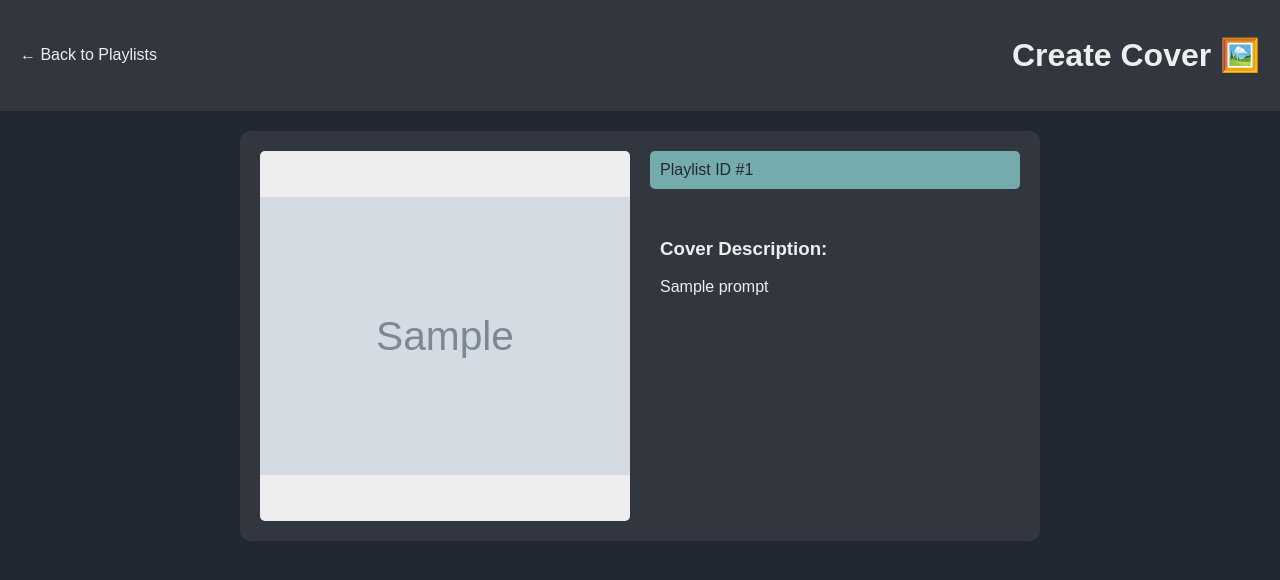
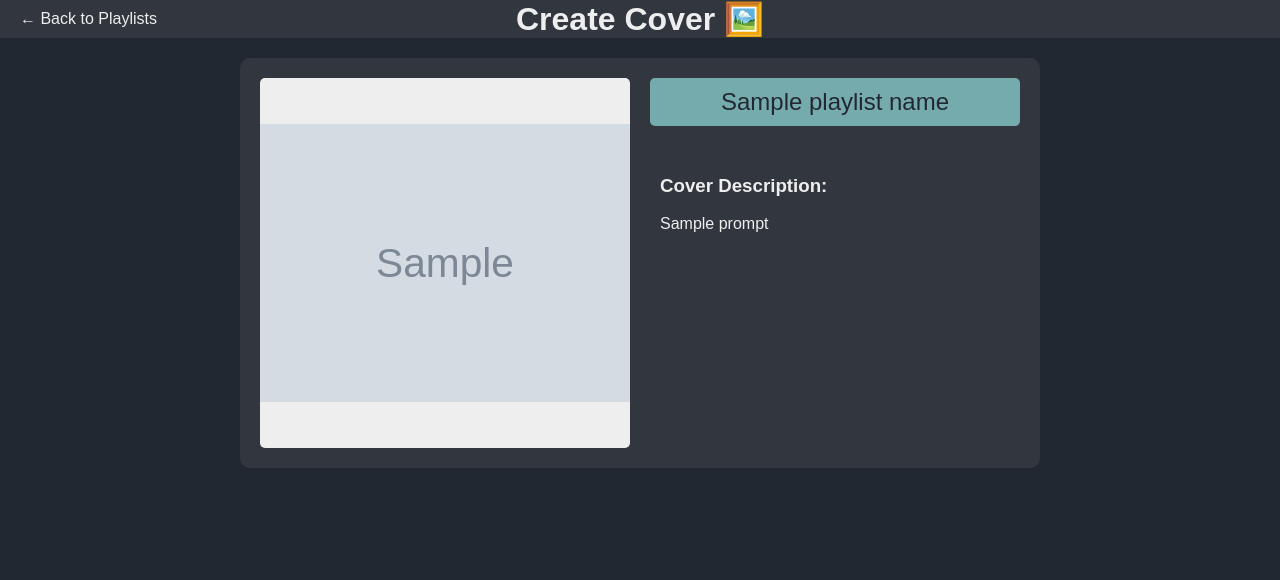
Before and after one commit to LoganBolton/Playlist-Cover-Generator, a Django app: template spotify/playlister/templates/playlister/display_image.html in a window 1280 px wide. Shown: the top 580 px of the page. Run offline with Django 3.2, Linux system fonts and the light colour scheme; the template is opened without the code that fills it: most values are stand-ins (such as "Sample title", 1, 10 or a date in 2020); grey boxes marked "Sample" are stand-in pictures.

Commit message:
nice html

```diff
--- a/spotify/playlister/templates/playlister/display_image.html
+++ b/spotify/playlister/templates/playlister/display_image.html
@@ -14,16 +14,23 @@
         }
         .header {
             background-color: #31363F;
-            padding: 15px 20px;
             display: flex;
             justify-content: space-between;
             align-items: center;
+            position: relative;
         }
         .back-button {
             color: #EEEEEE;
             text-decoration: none;
             display: flex;
             align-items: center;
+            position: absolute;
+            left: 20px;
+        }
+        h1 {
+            flex-grow: 1;
+            text-align: center;
+            margin: 0;
         }
         .main-content {
             padding: 20px;
@@ -58,12 +65,15 @@
             display: flex;
             flex-direction: column;
         }
-        .playlist-id {
+        .playlist-name {
+            font-size: 24px;
             background-color: #76ABAE;
             color: #222831;
             padding: 10px;
             border-radius: 5px;
             margin-bottom: 20px;
+            display: flex;
+            justify-content: center;
         }
         .cover-description {
             background-color: #31363F;
@@ -89,7 +99,7 @@
                 {% endif %}
             </div>
             <div class="cover-info">
-                <div class="playlist-id">Playlist ID #{{ playlist_id }}</div>
+                <div class="playlist-name">{{ playlist_name }}</div>
                 <div class="cover-description">
                     <h3>Cover Description:</h3>
                     <p>{{ prompt }}</p>
```
Also changed, not shown: spotify/playlister/views.py (+44 -5 lines), spotify/db.sqlite3.
